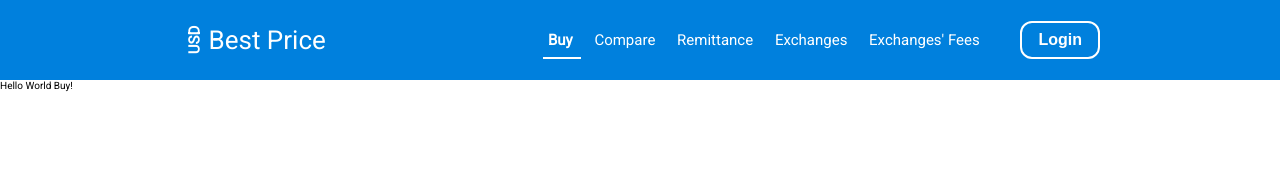
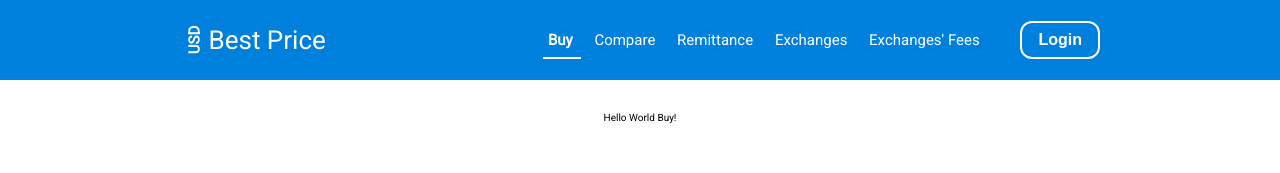
Before and after one commit to andersonmfjr/vue-usd-price, a Vue app: page / in a window 1280 px wide. Shown: the top 173 px of the page. Built offline with nearby package versions, Linux system fonts and the light colour scheme.

Commit message:
:rocket: Add style for page container

```diff
--- a/src/App.vue
+++ b/src/App.vue
@@ -1,7 +1,9 @@
 <template>
   <div id="app">
     <the-navbar />
-    <router-view />
+    <div class="router__container">
+      <router-view />
+    </div>
   </div>
 </template>
 
@@ -30,14 +32,17 @@ body {
   font-family: 'Roboto', sans-serif;
 }
 
-#nav {
-  padding: 30px;
-  a {
-    font-weight: bold;
-    color: #2c3e50;
-    &.router-link-exact-active {
-      color: #42b983;
-    }
+.router__container {
+  display: flex;
+  align-items: center;
+  justify-content: center;
+  text-align: center;
+  margin-top: $base-margin;
+  height: 100%;
+
+  div {
+    margin-left: $base-margin / 2;
+    margin-right: $base-margin / 2;
   }
 }
 </style>
```
